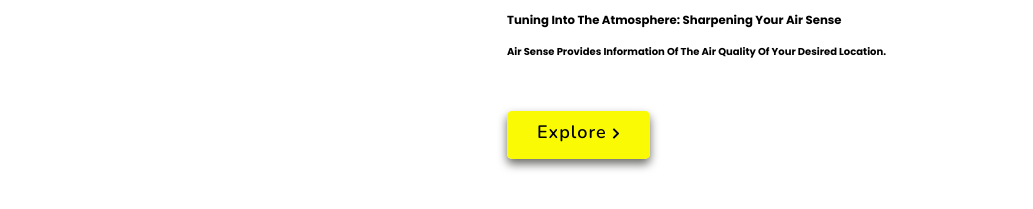
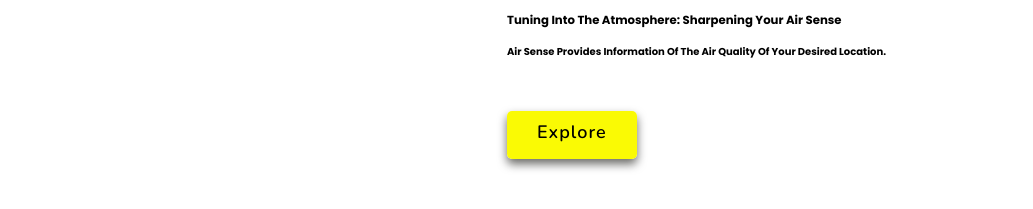
Before and after one commit to 108pal/AirSense, a plain HTML site: page index.html in a window 1280 px wide. Shown: the part 1113-1322 px from the top of the page, without its empty margins (123-1156 px from the left). Drawn offline with nearby package versions, Linux system fonts and the light colour scheme; a script that the page names is missing.

Commit message:
Update index.html

```diff
--- a/index.html
+++ b/index.html
@@ -72,8 +72,7 @@
           <p><h4>Air Sense provides information of the air quality of your desired location.</h4></p>
 
         <div class="resumebtn">
-            <a href="#Search" class="btn"><span>Explore</span>
-                <i class="fas fa-chevron-right"></i>
+            <a href="explore.html" target='_blank' class="btn"><span>Explore</span>
             </a>
         </div>
 
```
